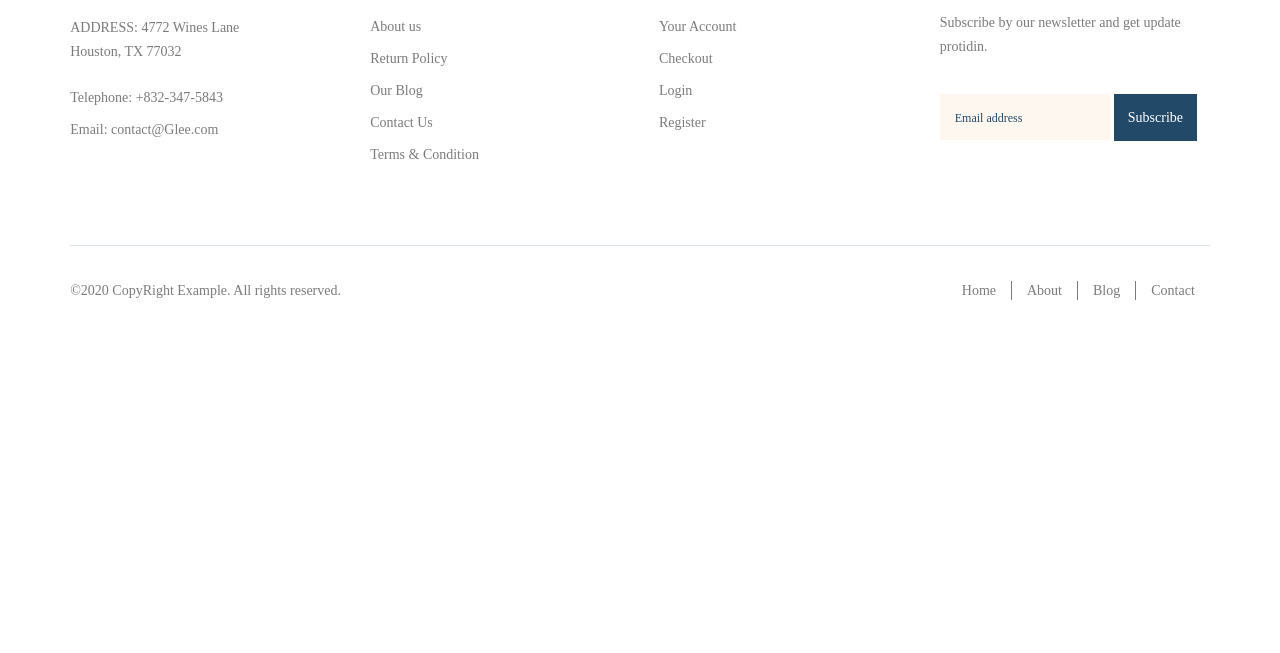
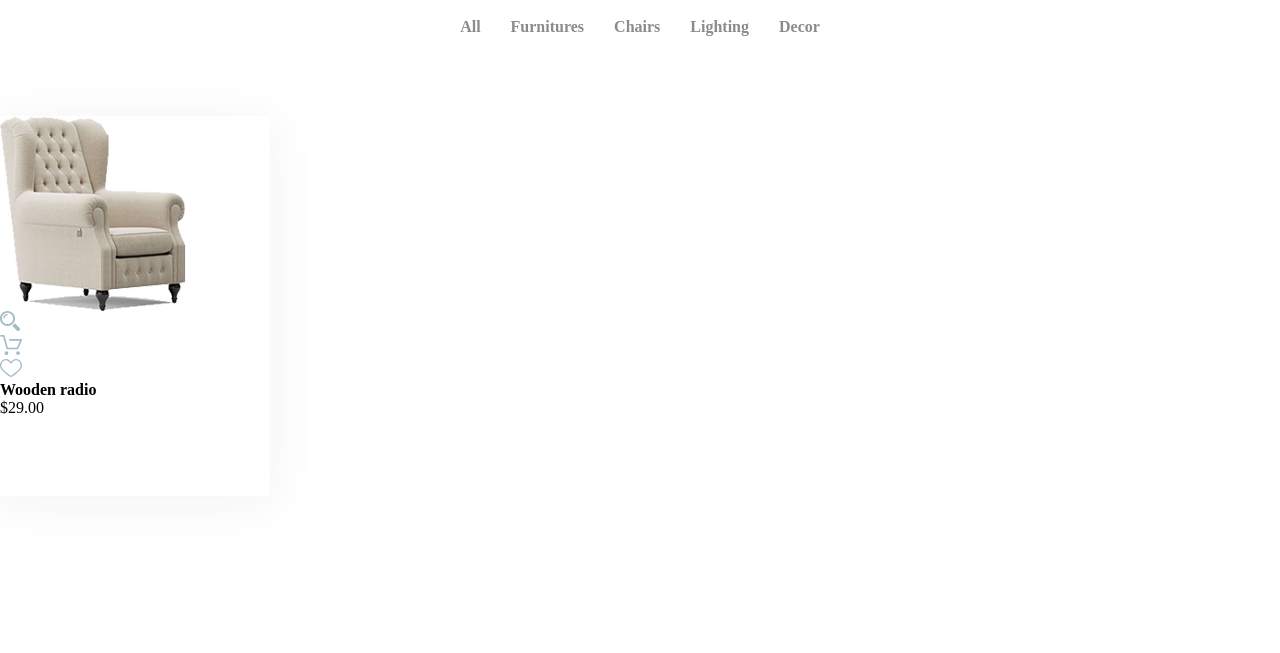
Before and after one commit to Peschernuy/glee, a website: page app/index.html in a window 1280 px wide. Shown: the part 1371-2024 px from the top of the page. Before the commit the page ends 1707 px from the top, so only its background shows below. Drawn offline with nearby package versions, Linux system fonts and the light colour scheme; files that its build step writes are made by us from their sources; files whose address does not match are found by name.

Commit message:
added info part-1

```diff
--- a/app/index.html
+++ b/app/index.html
@@ -178,7 +178,60 @@
     </div>
 
 
+    <section class="product">
+      <div class="container">
+        <h3 class="product__title">Products of the week</h3>
+        <nav class="product__menu">
+          <ul class="product__menu-list">
+            <li class="product__menu-item">
+              <a class="product__menu-link" href="#">All</a>
+            </li>
+            <li class="product__menu-item">
+              <a class="product__menu-link" href="#">Furnitures</a>
+            </li>
+            <li class="product__menu-item">
+              <a class="product__menu-link" href="#">Chairs</a>
+            </li>
+            <li class="product__menu-item">
+              <a class="product__menu-link" href="#">Lighting</a>
+            </li>
+            <li class="product__menu-item">
+              <a class="product__menu-link" href="#">Decor</a>
+            </li>
+          </ul>
+        </nav>
+        <div class="product__items">
+          <div class="product-item">
+            <div class="product-item__img-box">
+              <img class="product-item__images" src="images/content/1.jpg" alt="product">
+              <div class="product-item__link-box">
+                <a class="product-item__link" href="#">
+                  <svg xmlns= width="20px" height="20px">
+                    <path fill-rule="evenodd" fill="rgb(163, 187, 200)"
+                      d="M19.450,19.448 C18.719,20.181 17.531,20.181 16.799,19.448 L12.211,14.860 C13.274,14.178 14.178,13.272 14.862,12.209 L19.450,16.798 C20.183,17.530 20.183,18.718 19.450,19.448 ZM7.500,14.999 C3.358,14.999 -0.000,11.640 -0.000,7.499 C-0.000,3.357 3.358,-0.002 7.500,-0.002 C11.642,-0.002 15.000,3.357 15.000,7.499 C15.000,11.640 11.642,14.999 7.500,14.999 ZM7.500,1.873 C4.398,1.873 1.875,4.397 1.875,7.499 C1.875,10.601 4.398,13.123 7.500,13.123 C10.602,13.123 13.125,10.601 13.125,7.499 C13.125,4.397 10.602,1.873 7.500,1.873 ZM4.375,7.499 L3.125,7.499 C3.125,5.087 5.088,3.123 7.500,3.123 L7.500,4.374 C5.777,4.374 4.375,5.776 4.375,7.499 Z" />
+                  </svg>
+                </a>
+                <a class="product-item__link" href="#">
+                  <svg xmlns= width="22px" height="20px">
+                    <path fill-rule="evenodd" fill="rgb(163, 187, 200)"
+                      d="M21.934,5.216 L18.217,13.776 C18.082,14.075 17.797,14.264 17.471,14.264 L7.257,14.264 C6.891,14.264 6.565,14.020 6.470,13.667 L3.147,1.629 L0.814,1.629 C0.366,1.629 -0.000,1.262 -0.000,0.814 C-0.000,0.365 0.366,-0.002 0.814,-0.002 L3.757,-0.002 C4.124,-0.002 4.449,0.243 4.544,0.596 L7.867,12.634 L16.929,12.634 L19.940,5.705 L9.902,5.705 C9.454,5.705 9.088,5.338 9.088,4.889 C9.088,4.440 9.454,4.074 9.902,4.074 L21.188,4.074 C21.459,4.074 21.717,4.211 21.866,4.440 C22.015,4.673 22.043,4.957 21.934,5.216 ZM6.484,16.303 C7.501,16.303 8.329,17.131 8.329,18.150 C8.329,19.169 7.501,19.999 6.484,19.999 C5.466,19.999 4.639,19.169 4.639,18.150 C4.639,17.131 5.466,16.303 6.484,16.303 ZM17.892,16.303 C18.909,16.235 19.791,17.009 19.859,18.015 C19.886,18.517 19.737,18.994 19.411,19.360 C19.085,19.740 18.638,19.958 18.149,19.999 C18.109,19.999 18.055,19.999 18.014,19.999 C17.051,19.999 16.250,19.238 16.183,18.273 C16.115,17.267 16.874,16.371 17.892,16.303 Z" />
+                  </svg>
+                </a>
+                <a class="product-item__link" href="#">
+                  <svg xmlns=width="22px" height="18px">
+                    <path fill-rule="evenodd" fill="rgb(163, 187, 200)"
+                      d="M21.990,5.820 C21.907,4.269 21.250,2.813 20.141,1.720 C19.016,0.610 17.545,-0.001 16.002,-0.001 C13.691,-0.001 12.054,1.784 11.175,2.744 C11.125,2.798 11.071,2.857 11.019,2.913 C10.991,2.882 10.963,2.849 10.936,2.819 C10.132,1.903 8.460,-0.001 5.998,-0.001 C4.455,-0.001 2.985,0.610 1.859,1.720 C0.750,2.813 0.093,4.269 0.010,5.820 C-0.072,7.361 0.320,8.700 1.281,10.158 C2.142,11.466 4.385,13.532 6.044,14.906 C7.749,16.317 9.994,17.999 11.009,17.999 C12.041,17.999 14.278,16.319 15.974,14.912 C17.620,13.545 19.850,11.480 20.720,10.158 C21.366,9.174 22.095,7.792 21.990,5.820 ZM19.614,9.430 C18.982,10.391 17.202,12.166 15.183,13.848 C12.777,15.852 11.352,16.643 11.011,16.674 C10.669,16.639 9.241,15.841 6.823,13.831 C4.793,12.145 3.010,10.377 2.386,9.429 C1.591,8.223 1.266,7.132 1.332,5.891 C1.467,3.372 3.560,1.322 5.998,1.322 C7.861,1.322 9.214,2.864 9.941,3.692 C10.369,4.180 10.604,4.447 11.000,4.447 C11.409,4.447 11.672,4.161 12.151,3.638 C12.945,2.772 14.273,1.322 16.002,1.322 C18.440,1.322 20.533,3.372 20.668,5.891 C20.735,7.145 20.420,8.204 19.614,9.430 Z" />
+                  </svg>
+                </a>
+              </div>
+              <h4 class="product-item__name">Wooden radio</h4>
+              <div class="product-item__price">$29.00</div>
+            </div>
+          </div>
+        </div>
 
+      </div>
+    </section>
 
 
 
--- a/app/scss/style.scss
+++ b/app/scss/style.scss
@@ -189,16 +189,13 @@
   justify-content: space-between;
   background-color: #fef7f0;
   &__item{
- display: flex;
- align-items: center;
+  display: flex;
+  align-items: center;
   }
   &__item-icon{
   margin-bottom: 30px;
   max-width: 55px;
   margin-right: 25px;
-  }
-  &__item-inner{
-
   }
   &__item-title{
     @extend %dmsans-700;
@@ -215,6 +212,52 @@
 
 
 
+.product{
+  padding: 75px 0 85px;
+  &__title{
+    text-align: center;
+    font-size: 36px;
+    @extend %dmsans-700;
+    margin-bottom: 35px;
+  }
+  &__menu{
+  margin-bottom: 80px;
+  }
+  &__menu-list{
+    display: flex;
+    justify-content: center;
+   padding: 0 30px;
+
+  }
+  &__menu-item {
+      padding: 0 15px;
+
+  }
+  &__menu-link{
+    @extend %dmsans-700;
+    font-size: 16px;
+    color: #8b8b8b;
+  }
+  &__menu-link:hover{
+    color: #000000;
+    transition: all .5s;
+  }
+}
+
+
+
+
+.product-item{
+  &__img-box{
+    width: 270px;
+    height: 380px;
+    background-color: #fff;
+    box-shadow: 0px 6px 47px 3px rgba(37, 37, 37, 0.05);
+  }
+  &__images{
+
+  }
+}
 
 
 
@@ -364,10 +407,6 @@ footer{
     padding: 2px 15px;
     border-right: solid 1px #7b7b7b;
   }
-  &__item{
-
-
-  }
   &__link-contact{
     border: none;
   }
```
Also changed, not shown: app/images/content/1.jpg (added).
